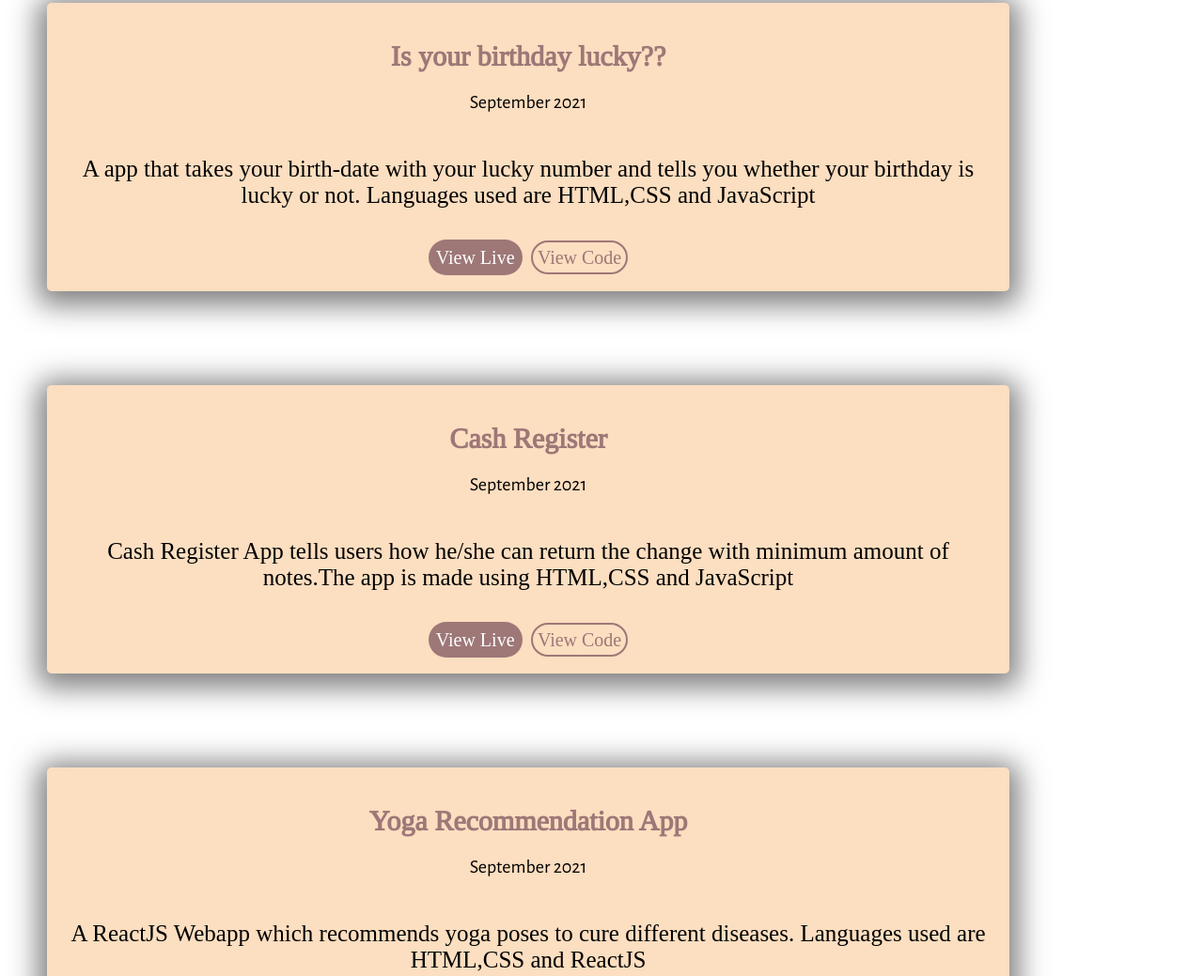
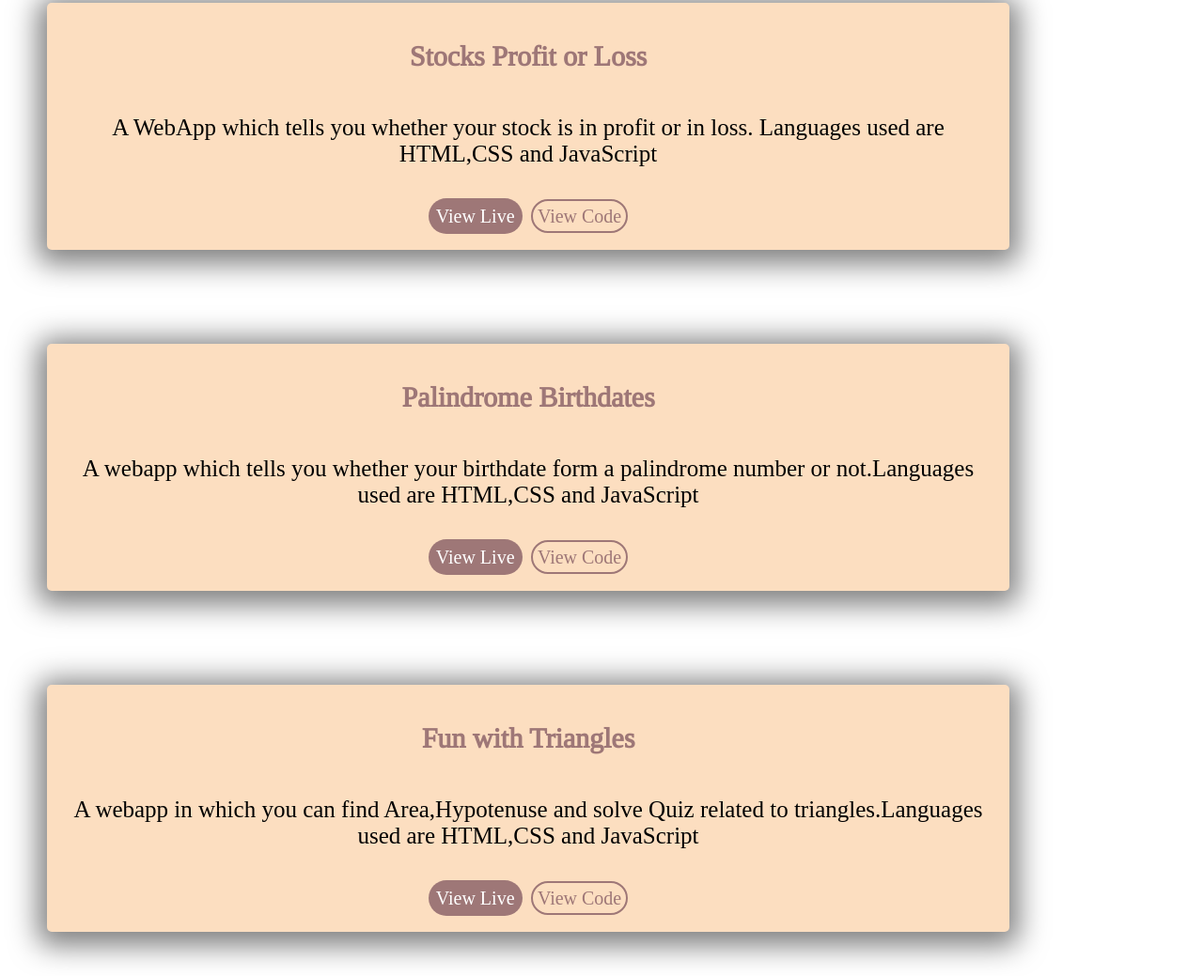
Before and after one commit to shrushti2000/Portfolio2, a plain HTML site: page projects.html in a window 1280 px wide. Shown: the part 218-1257 px from the top of the page at 94% size. Drawn offline with nearby package versions, Linux system fonts and the light colour scheme.

Commit message:
added projects on projects page

```diff
--- a/projects.html
+++ b/projects.html
@@ -33,6 +33,40 @@
     </nav>
     <h1 class="sub-heading">Projects</h1>
     <div class="project-page-sub-container">
+        <div class="proj">
+            <h1 class="proj-heading">Stocks Profit or Loss</h1>
+
+            <p class="proj-para">A WebApp which tells you whether your stock is in profit or in loss. Languages used are HTML,CSS and JavaScript</p>
+
+            <div>
+                <a class="proj-link-primary" href="https://stockpurchaseprofit23.netlify.app/">View Live</a>
+                <a class="proj-link-secondary" href="https://github.com/shrushti2000/Stock-Purchase-Profit">View Code </a></button>
+            </div>
+
+        </div>
+        <div class="proj">
+            <h1 class="proj-heading">Palindrome Birthdates</h1>
+
+            <p class="proj-para">A webapp which tells you whether your birthdate form a palindrome number or not.Languages used are HTML,CSS and JavaScript</p>
+
+            <div>
+                <a class="proj-link-primary" href="https://birthdaypalindrome23.netlify.app/">View Live</a>
+                <a class="proj-link-secondary" href="https://github.com/shrushti2000/Birthday-palindrome">View Code </a></button>
+            </div>
+
+        </div>
+        <div class="proj">
+            <h1 class="proj-heading">Fun with Triangles</h1>
+
+            <p class="proj-para">A webapp in which you can find Area,Hypotenuse and solve Quiz related to triangles.Languages used are HTML,CSS and JavaScript</p>
+
+            <div>
+                <a class="proj-link-primary" href="https://fun-with-triangles23.netlify.app/">View Live</a>
+                <a class="proj-link-secondary" href="https://github.com/shrushti2000/Fun-with-Triangles">View Code </a></button>
+            </div>
+
+        </div>
+
         <!--Project 8-->
         <div class="proj">
 
```
